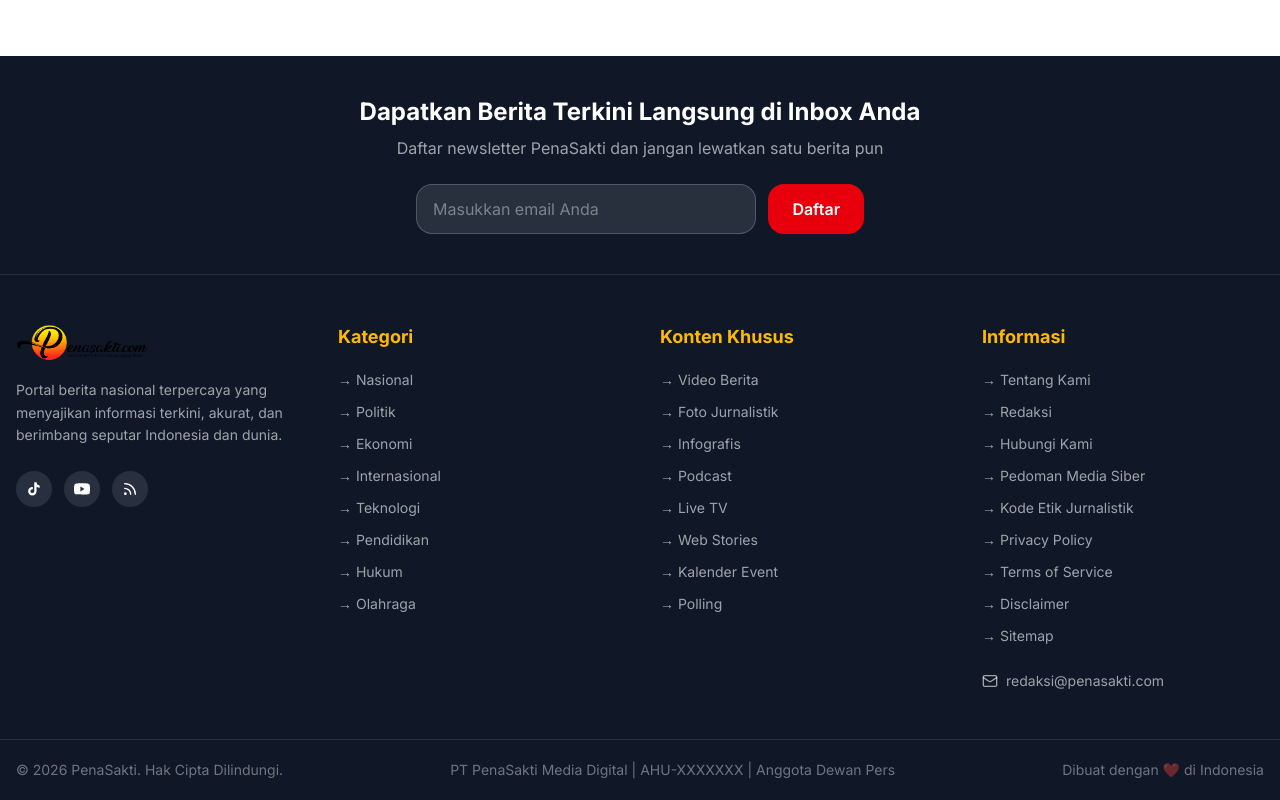
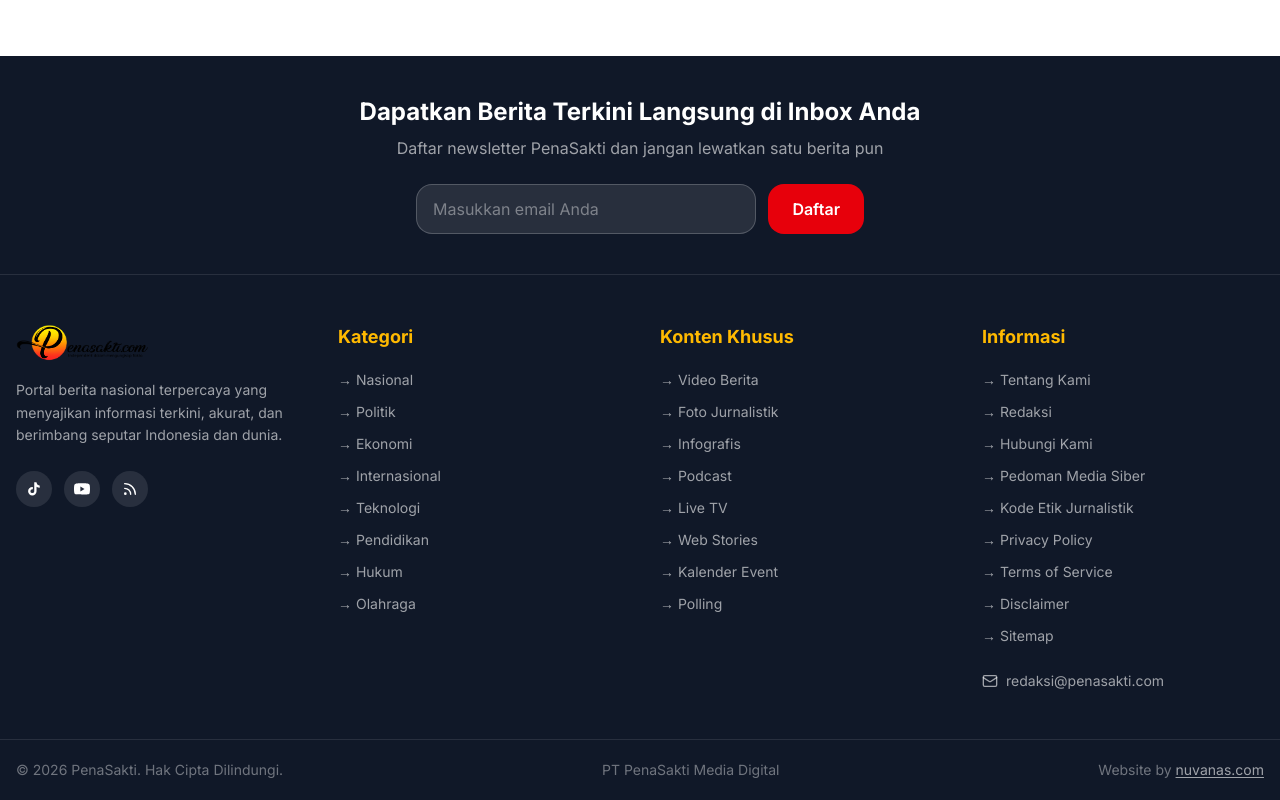
Before and after one commit to baranashira05-hash/penasakti, a Next.js app: page / in a window 1280 px wide. Shown: the part 1805-2605 px from the top of the page. Built offline with nearby package versions, Linux system fonts and the light colour scheme; no server answers; the database is empty.

Commit message:
fix: update footer bottom bar - PT PenaSakti Media Digital + website by nuvanas.com

```diff
--- a/src/components/layout/Footer.tsx
+++ b/src/components/layout/Footer.tsx
@@ -173,11 +173,17 @@
         <div className="container mx-auto px-4 py-5">
           <div className="flex flex-col md:flex-row items-center justify-between gap-3 text-sm text-white/40">
             <p>© {year} PenaSakti. Hak Cipta Dilindungi.</p>
+            <p>PT PenaSakti Media Digital</p>
             <p>
-              PT PenaSakti Media Digital | AHU-XXXXXXX | Anggota Dewan Pers
-            </p>
-            <p>
-              Dibuat dengan ❤️ di Indonesia
+              Website by{" "}
+              <a
+                href="https://nuvanas.com"
+                target="_blank"
+                rel="noopener noreferrer"
+                className="text-white/60 hover:text-white transition-colors underline underline-offset-2"
+              >
+                nuvanas.com
+              </a>
             </p>
           </div>
         </div>
```
